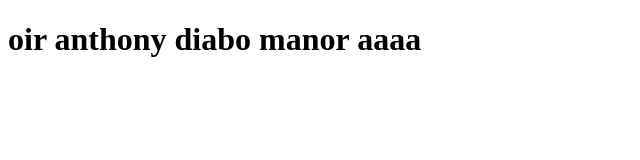
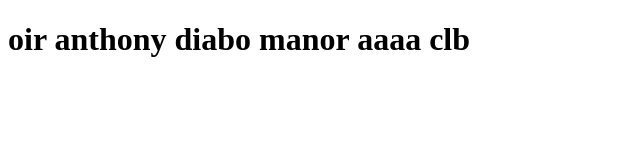
Before and after one commit to amanditateles/Teste-Git, a plain HTML site: page index.html in a window 1280 px wide. Shown: the full height of the page, 0-640 px from the left. Drawn offline with Linux system fonts and the light colour scheme.

Commit message:
essa merda dnv

```diff
--- a/index.html
+++ b/index.html
@@ -6,6 +6,6 @@
     <title>Teste</title>
 </head>
 <body>
-    <h1>oir anthony diabo manor aaaa</h1>
+    <h1>oir anthony diabo manor aaaa clb</h1>
 </body>
 </html>
```
